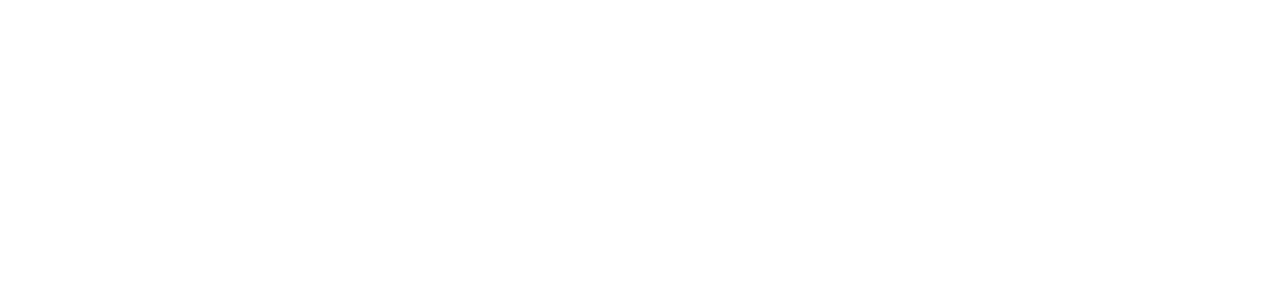
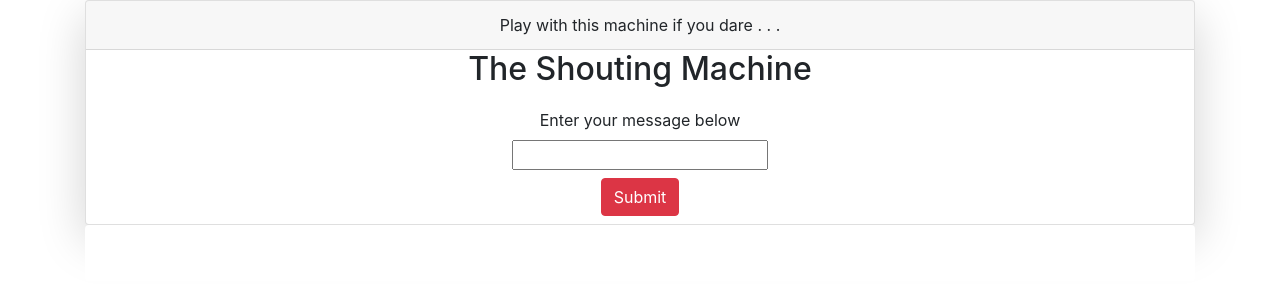
Before and after one commit to vanmars/machine, a plain HTML site: page index.html in a window 1280 px wide. Drawn offline with Linux system fonts and the light colour scheme.

Commit message:
Add jQuerey events and html form elements
Co-authored-by: Jeff Dinsmore <hello@jeffdinsmore.com>
Co-authored-by: Johnny Duverseau <duverseaujohnny21@gmail.com>

```diff
--- a/index.html
+++ b/index.html
@@ -10,7 +10,31 @@
   <title>Shouting Machine</title>
 </head>
 <body>
+  <div class="container">
+    <!-- Input Form-->
+    <div class="card text-center shadow-lg">
+      <div class="card-header">
+        Play with this machine if you dare . . .
+      </div>
+      <div class="body">
+        <h2 class="card-title">The Shouting Machine</h2>
+        <form id="form">
+          <label for="message" class="card-text m-2">Enter your message below</label><br>
+          <input id="message" name="message" type="text"><br>
+          <button type="submit" class="btn btn-danger m-2">Submit</button>
+        </form>
+      </div>
+    </div>
 
+    <!-- Return-->
+    <div class="card border-0 text-center" id="return-div">
+      <div class="card-body">
+        <p id="return-p"></p>
+      </div>
+    </div>
+
+
+  </div>
 
 </body>
 </html>
--- a/js/scripts.js
+++ b/js/scripts.js
@@ -0,0 +1,12 @@
+$(document).ready(function (){
+  // Create event listener for submit
+  $("#form").submit(function (event) {
+    // Create variable for user input
+    const messageInput = $("input#message").val();
+    // Target input value and append it to the return div
+     let newMessage = messageInput.toUpperCase();
+     $("#return-p").text(newMessage + "!").css("fontSize", "+=1000%");
+    // Prevent event default
+    event.preventDefault();
+  });
+});
```
